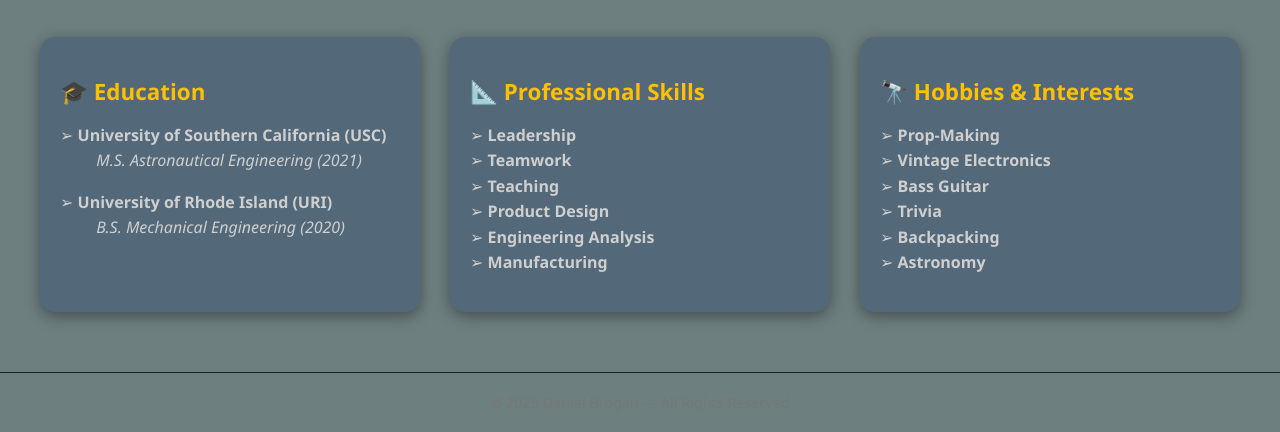
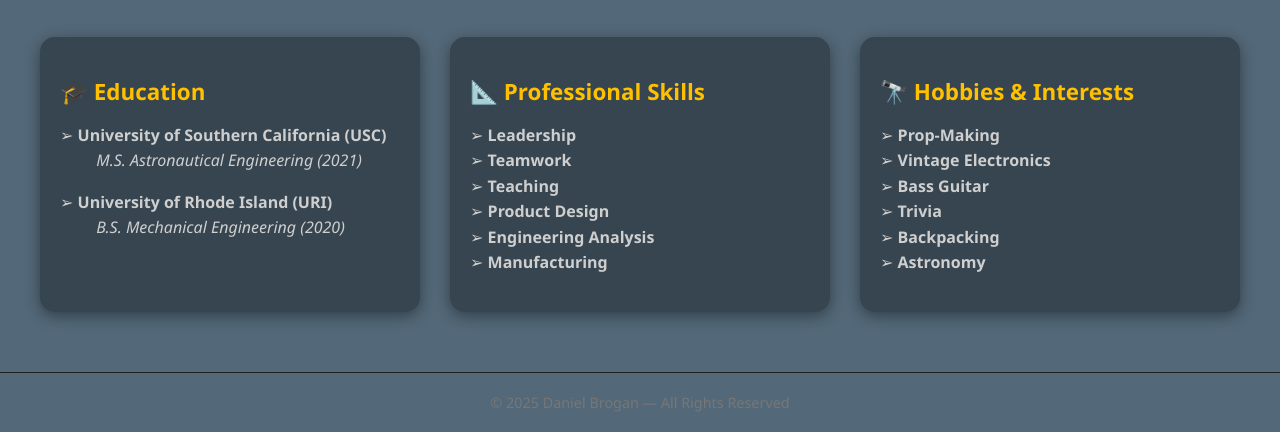
Before and after one commit to Dan-Brogan/dan-brogan.github.io, a plain HTML site: page index.html in a window 1280 px wide. Shown: the part 437-869 px from the top of the page. Drawn offline with Linux system fonts and the light colour scheme.

Commit message:
Update index.html

```diff
--- a/index.html
+++ b/index.html
@@ -10,7 +10,7 @@
     body {
       margin: 0;
       font-family: "Segoe UI", Roboto, Arial, sans-serif;
-      background-color: #6e7f80;
+      background-color: #536878;
       color: #000000;
     }
 
@@ -97,7 +97,7 @@
     }
 
     .info-block {
-      background-color: #536878;
+      background-color: #36454f;
       padding: 20px;
       border-radius: 15px;
       box-shadow: 0 4px 15px rgba(0,0,0,0.4);
```
